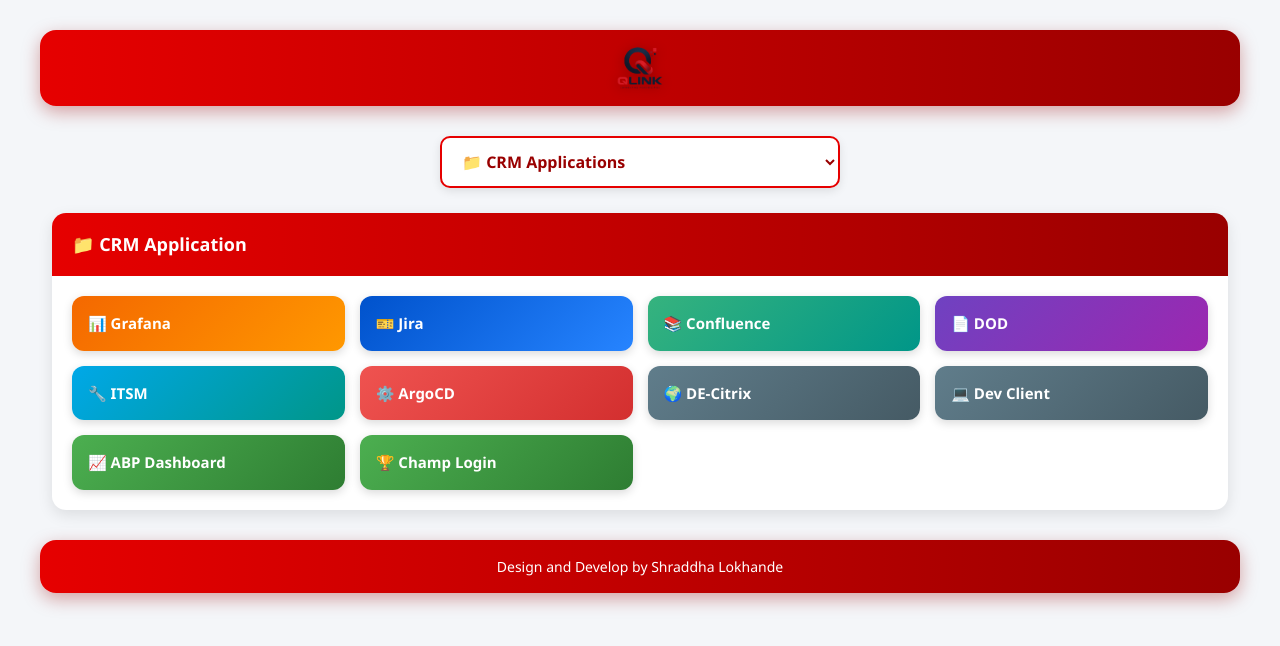
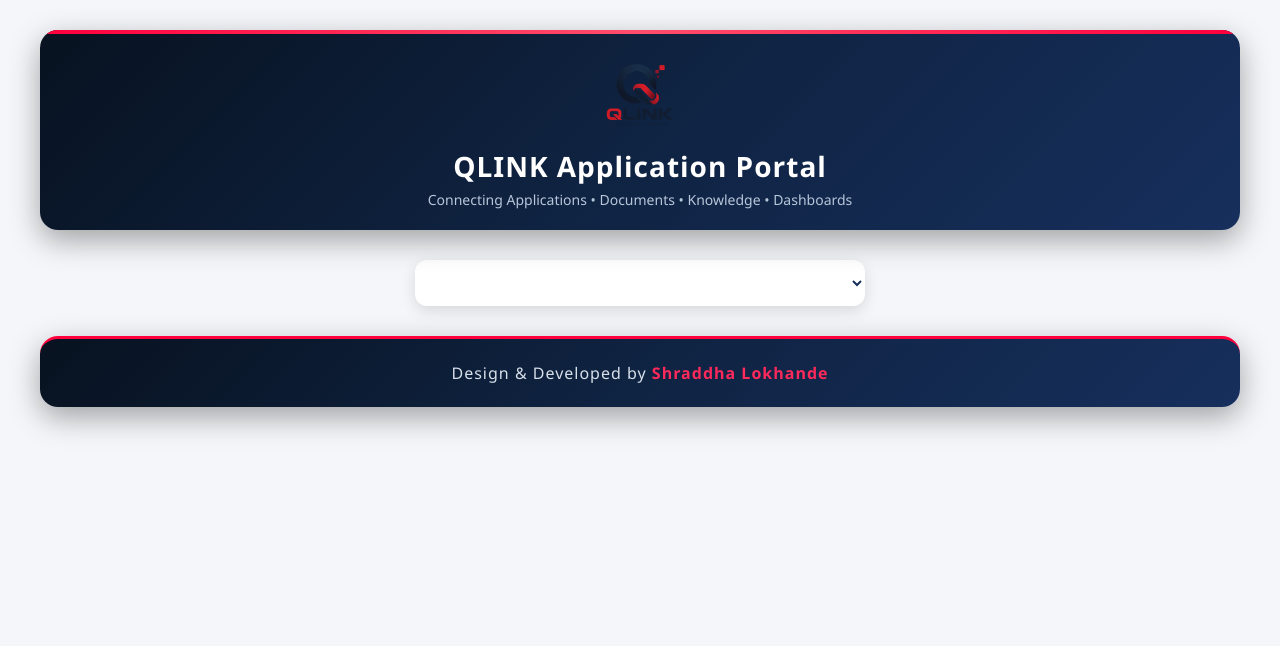
Before and after one commit to shraddhalokhande4-debug/qlink, a plain HTML site: page index.html in a window 1280 px wide. Drawn offline with nearby package versions, Linux system fonts and the light colour scheme.

Commit message:
Update index.html

```diff
--- a/index.html
+++ b/index.html
@@ -3,257 +3,286 @@
 <head>
 <meta charset="UTF-8">
 <meta name="viewport" content="width=device-width, initial-scale=1.0">
-  <title>Vodafone Application Portal</title>
+<title>QLINK Application Portal</title>
 
 <link href="https://cdn.jsdelivr.net/npm/bootstrap@5.3.3/dist/css/bootstrap.min.css" rel="stylesheet">
 
 <style>
-    * {
-      margin: 0;
-      padding: 0;
-      box-sizing: border-box;
-      font-family: 'Segoe UI', sans-serif;
+
+*{
+    margin:0;
+    padding:0;
+    box-sizing:border-box;
+    font-family:'Segoe UI',sans-serif;
 }
 
-    body {
-      background: #f4f6f9;
-      padding: 30px;
+body{
+    background:#f4f6f9;
+    padding:30px;
 }
 
-    .site-header {
-      background: linear-gradient(90deg, #e60000, #990000);
-      text-align: center;
-      max-width: 1200px;
-      margin: 0 auto 30px;
-      padding: 8px 20px;
-      border-radius: 16px;
-      box-shadow: 0 6px 18px rgba(153, 0, 0, 0.35);
+/* ==========================================
+   QLINK HEADER
+========================================== */
+
+.site-header{
+    background:linear-gradient(135deg,#081220,#0f2342,#162f5c);
+    max-width:1200px;
+    margin:0 auto 30px;
+    padding:20px 30px;
+    border-radius:18px;
+    text-align:center;
+    position:relative;
+    overflow:hidden;
+    box-shadow:0 10px 30px rgba(0,0,0,0.35);
 }
 
-    .site-header .brand {
-      height: 60px;
-      filter: drop-shadow(0 2px 6px rgba(0, 0, 0, 0.3));
+.site-header::before{
+    content:'';
+    position:absolute;
+    left:0;
+    top:0;
+    width:100%;
+    height:4px;
+    background:linear-gradient(90deg,#ff003c,#ff4d6d,#ff003c);
 }
 
-    .container {
-      max-width: 1200px;
-      margin: auto;
+.brand{
+    height:90px;
+    margin-bottom:10px;
+    transition:0.3s ease;
 }
 
-    .section-select-wrap {
-      max-width: 1200px;
-      margin: 0 auto 25px;
-      text-align: center;
+.brand:hover{
+    transform:scale(1.05);
 }
 
-    .section-select {
-      width: 100%;
-      max-width: 400px;
-      padding: 12px 16px;
-      font-size: 16px;
-      font-weight: 600;
-      color: #990000;
-      border: 2px solid #e60000;
-      border-radius: 10px;
-      background: #fff;
-      cursor: pointer;
-      box-shadow: 0 3px 10px rgba(0, 0, 0, 0.1);
+.portal-title{
+    color:white;
+    font-weight:700;
+    font-size:28px;
+    letter-spacing:1px;
+    margin-bottom:5px;
 }
 
-    .folder {
-      background: #fff;
-      border-radius: 14px;
-      margin-bottom: 20px;
-      overflow: hidden;
-      box-shadow: 0 5px 15px rgba(0, 0, 0, 0.1);
-      display: none;
+.portal-subtitle{
+    color:#b7c6da;
+    font-size:14px;
+    margin-bottom:0;
 }
 
-    .load-hint {
-      display: none;
-      margin-top: 12px;
-      font-size: 14px;
-      color: #990000;
+/* ==========================================
+   SECTION DROPDOWN
+========================================== */
+
+.section-select-wrap{
+    max-width:1200px;
+    margin:0 auto 25px;
+    text-align:center;
 }
 
-    .folder.active {
-      display: block;
+.section-select{
+    width:100%;
+    max-width:450px;
+    padding:12px 18px;
+    font-size:15px;
+    font-weight:600;
+    border:none;
+    border-radius:12px;
+    background:white;
+    color:#162f5c;
+    box-shadow:0 5px 15px rgba(0,0,0,0.12);
 }
 
-    .folder-title {
-      width: 100%;
-      padding: 18px 20px;
-      text-align: left;
-      border: none;
-      color: white;
-      font-size: 18px;
-      font-weight: bold;
-      background: linear-gradient(90deg, #e60000, #990000);
+.load-hint{
+    display:none;
+    margin-top:10px;
+    color:#d6003f;
 }
 
-    .folder-content {
-      padding: 20px;
+/* ==========================================
+   FOLDER CARDS
+========================================== */
+
+.container{
+    max-width:1200px;
+    margin:auto;
 }
 
-    .links {
-      display: grid;
-      grid-template-columns: repeat(auto-fill, minmax(250px, 1fr));
-      gap: 15px;
+.folder{
+    background:white;
+    border-radius:16px;
+    overflow:hidden;
+    margin-bottom:20px;
+    display:none;
+    box-shadow:0 6px 20px rgba(0,0,0,0.10);
 }
 
-    .card {
-      color: white;
-      border: none;
-      padding: 16px;
-      border-radius: 12px;
-      cursor: pointer;
-      font-size: 15px;
-      font-weight: 600;
-      text-align: left;
-      transition: all .3s ease;
-      box-shadow: 0 3px 10px rgba(0, 0, 0, 0.15);
+.folder.active{
+    display:block;
 }
 
-    .card:hover {
-      transform: translateY(-5px) scale(1.03);
-      box-shadow: 0 8px 20px rgba(0, 0, 0, 0.25);
+.folder-title{
+    background:linear-gradient(135deg,#162f5c,#0f2342);
+    color:white;
+    padding:18px 20px;
+    font-weight:700;
+    font-size:18px;
 }
 
-    /* Color Themes */
-    .grafana { background: linear-gradient(135deg, #f46800, #ff9800); }
-    .jira { background: linear-gradient(135deg, #0052cc, #2684ff); }
-    .confluence { background: linear-gradient(135deg, #36b37e, #009688); }
-    .doc { background: linear-gradient(135deg, #6f42c1, #9c27b0); }
-    .citrix { background: linear-gradient(135deg, #ff9800, #ff5722); }
-    .itsm { background: linear-gradient(135deg, #00a8e8, #009688); }
-    .argocd { background: linear-gradient(135deg, #ef5350, #d32f2f); }
-    .portal { background: linear-gradient(135deg, #607d8b, #455a64); }
-    .dashboard { background: linear-gradient(135deg, #4caf50, #2e7d32); }
-    .sharepoint { background: linear-gradient(135deg, #0078d4, #005a9e); }
-    .audit { background: linear-gradient(135deg, #8e24aa, #5e35b1); }
-
-    .site-footer {
-      background: linear-gradient(90deg, #e60000, #990000);
-      color: #fff;
-      text-align: center;
-      max-width: 1200px;
-      margin: 30px auto 0;
-      padding: 16px 0;
-      border-radius: 16px;
-      box-shadow: 0 6px 18px rgba(153, 0, 0, 0.35);
-    }
-  </style>
-
-  <script>
-    /* Dropdown entries live in sections/sections.json; each one points to its own JSON file. */
-    var MANIFEST = "sections/sections.json";
-
-    function showSection(id) {
-      document.querySelectorAll(".folder").forEach(function (folder) {
-        folder.classList.toggle("active", folder.id === id);
-      });
+.folder-content{
+    padding:20px;
 }
 
-    function openLink(url) {
-      window.open(url, "_blank", "noopener,noreferrer");
+.links{
+    display:grid;
+    grid-template-columns:repeat(auto-fill,minmax(250px,1fr));
+    gap:15px;
 }
 
-    function getJson(url) {
-      return fetch(url).then(function (response) {
-        if (!response.ok) { throw new Error(response.status + " " + response.statusText); }
-        return response.json();
-      });
+.card{
+    border:none;
+    color:white;
+    padding:18px;
+    border-radius:14px;
+    text-align:left;
+    font-weight:600;
+    cursor:pointer;
+    transition:all .3s ease;
 }
 
-    function buildCard(card) {
-      var button = document.createElement("button");
-      button.className = "card " + (card.theme || "portal");
-      button.textContent = ((card.icon || "") + " " + (card.text || "")).trim();
-      button.addEventListener("click", function () { openLink(card.url); });
-      return button;
+.card:hover{
+    transform:translateY(-5px);
+    box-shadow:0 8px 20px rgba(0,0,0,0.25);
 }
 
-    function buildFolder(section, data, error) {
-      var folder = document.createElement("div");
-      folder.className = "folder";
-      folder.id = section.id;
+/* CARD COLORS */
 
-      var title = document.createElement("div");
-      title.className = "folder-title";
-      title.textContent = (data && data.title) || section.label;
-      folder.appendChild(title);
-
-      var content = document.createElement("div");
-      content.className = "folder-content";
-
-      if (error) {
-        content.textContent = "Could not load " + section.file + " (" + error.message + ")";
-      } else {
-        var links = document.createElement("div");
-        links.className = "links";
-        (data.cards || []).forEach(function (card) { links.appendChild(buildCard(card)); });
-        content.appendChild(links);
+.grafana{
+background:linear-gradient(135deg,#ff7b00,#ff9800);
 }
 
-      folder.appendChild(content);
-      return folder;
+.jira{
+background:linear-gradient(135deg,#0052cc,#2684ff);
 }
 
-    function init() {
-      var select = document.getElementById("sectionSelect");
-      var container = document.getElementById("sections");
-
-      return getJson(MANIFEST).then(function (sections) {
-        return Promise.all(sections.map(function (section) {
-          return getJson(section.file)
-            .then(function (data) { return { section: section, data: data }; })
-            .catch(function (error) { return { section: section, error: error }; });
-        }));
-      }).then(function (loaded) {
-        loaded.forEach(function (item) {
-          var option = document.createElement("option");
-          option.value = item.section.id;
-          option.textContent = item.section.label || (item.data && item.data.title) || item.section.id;
-          select.appendChild(option);
-
-          container.appendChild(buildFolder(item.section, item.data, item.error));
-        });
-        if (loaded.length) { showSection(loaded[0].section.id); }
-      });
+.confluence{
+background:linear-gradient(135deg,#00a67e,#36b37e);
 }
 
-    document.addEventListener("DOMContentLoaded", function () {
-      init().catch(function () {
-        document.getElementById("loadHint").style.display = "block";
-      });
-      if (location.protocol === "file:") {
-        document.getElementById("loadHint").style.display = "block";
+.doc{
+background:linear-gradient(135deg,#6a11cb,#9c27b0);
 }
-    });
-  </script>
+
+.citrix{
+background:linear-gradient(135deg,#ff9800,#ff5722);
+}
+
+.itsm{
+background:linear-gradient(135deg,#00a8e8,#009688);
+}
+
+.argocd{
+background:linear-gradient(135deg,#ef5350,#d32f2f);
+}
+
+.portal{
+background:linear-gradient(135deg,#546e7a,#37474f);
+}
+
+.dashboard{
+background:linear-gradient(135deg,#43a047,#1b5e20);
+}
+
+.sharepoint{
+background:linear-gradient(135deg,#0078d4,#005a9e);
+}
+
+.audit{
+background:linear-gradient(135deg,#8e24aa,#5e35b1);
+}
+
+/* ==========================================
+   QLINK FOOTER
+========================================== */
+
+.site-footer{
+    background:linear-gradient(135deg,#081220,#0f2342,#162f5c);
+    color:white;
+    text-align:center;
+    max-width:1200px;
+    margin:30px auto 0;
+    padding:22px;
+    border-radius:18px;
+    border-top:3px solid #ff003c;
+    box-shadow:0 10px 30px rgba(0,0,0,0.35);
+}
+
+.site-footer p{
+    margin:0;
+    color:#d8e0ea;
+    letter-spacing:1px;
+}
+
+.footer-name{
+    color:#ff295b;
+    font-weight:700;
+}
+
+</style>
 </head>
 
 <body>
 
+<!-- HEADER -->
+
 <div class="site-header">
-    <img class="brand" src="qlink.png" alt="qlink">
+
+    <img class="brand" src="qlink.png" alt="QLINK Logo">
+
+    <h1 class="portal-title">
+        QLINK Application Portal
+    </h1>
+
+    <p class="portal-subtitle">
+        Connecting Applications • Documents • Knowledge • Dashboards
+    </p>
+
 </div>
 
+<!-- DROPDOWN -->
+
 <div class="section-select-wrap">
-    <select id="sectionSelect" class="section-select" onchange="showSection(this.value)"></select>
+
+    <select id="sectionSelect"
+            class="section-select"
+            onchange="showSection(this.value)">
+    </select>
+
     <div id="loadHint" class="load-hint">
-      Sections are loaded from the <code>sections JSON files, so open this page through a web server
-      (for example <code>python -m http.server</code>) instead of double-clicking the file.
-    </div>
+        Open this page using a local web server.
     </div>
 
-  <div class="container" id="sections"></div>
+</div>
+
+<!-- DYNAMIC SECTIONS -->
+
+<div class="container" id="sections">
+
+</div>
+
+<!-- FOOTER -->
 
 <footer class="site-footer">
-    <p class="mb-0">Design and Develop by Shraddha Lokhande</p>
+
+    <p>
+        Design & Developed by
+        <span class="footer-name">Shraddha Lokhande</span>
+    </p>
+
 </footer>
 
 <script src="https://cdn.jsdelivr.net/npm/bootstrap@5.3.3/dist/js/bootstrap.bundle.min.js"></script>
 
 </body>
-</html></code>
+</html>
```
Lines whose indentation alone changed are shown as unchanged.
